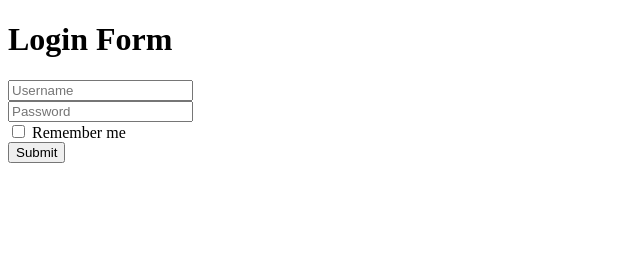
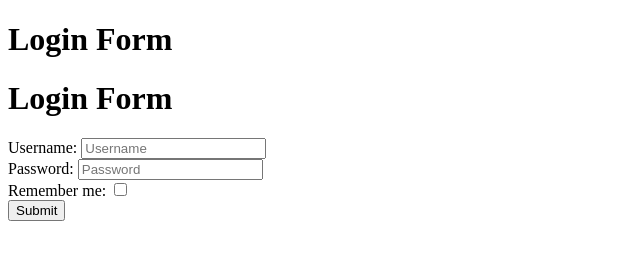
Before and after one commit to acciojob/remember-me-login-form-mrarya2002, a website: page main.html in a window 1280 px wide. Shown: the whole page, without its empty margins (0-640 px from the left). Drawn offline with Linux system fonts and the light colour scheme.

Commit message:
created a submission

```diff
--- a/main.html
+++ b/main.html
@@ -8,15 +8,20 @@
 
 <body>
 	<h1>Login Form</h1>
+    <h1>Login Form</h1>
     <form id="form">
+      <label for="username">Username:</label>
       <input type="text" id="username" placeholder="Username" />
       <br />
+
+      <label for="password">Password:</label>
       <input type="password" id="password" placeholder="Password" />
       <br />
-      <label for="checkbox">
-        <input type="checkbox" id="checkbox" /> Remember me
-      </label>
+
+      <label for="checkbox">Remember me:</label>
+      <input type="checkbox" id="checkbox" />
       <br />
+
       <input type="submit" id="submit" value="Submit" />
     </form>
 
```
